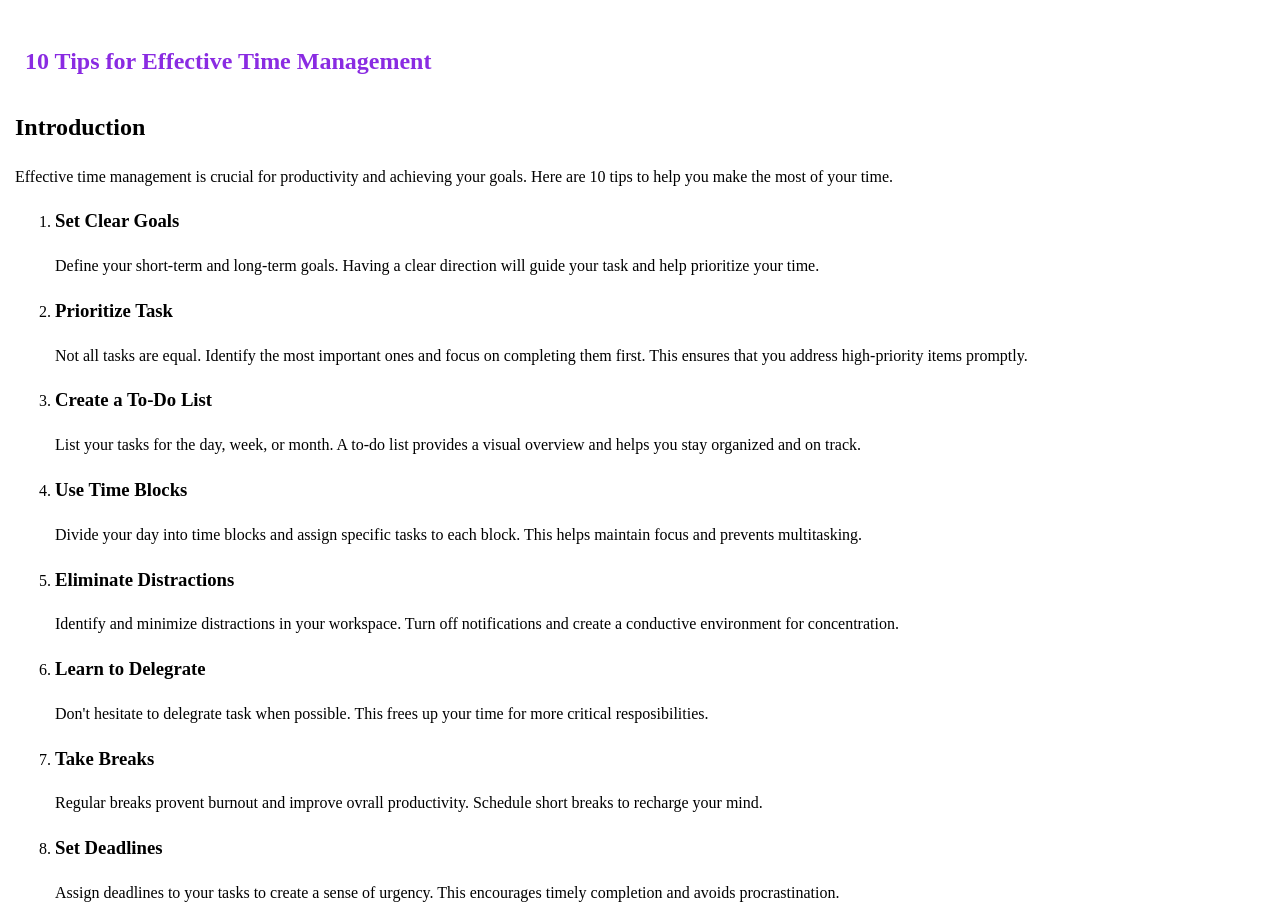
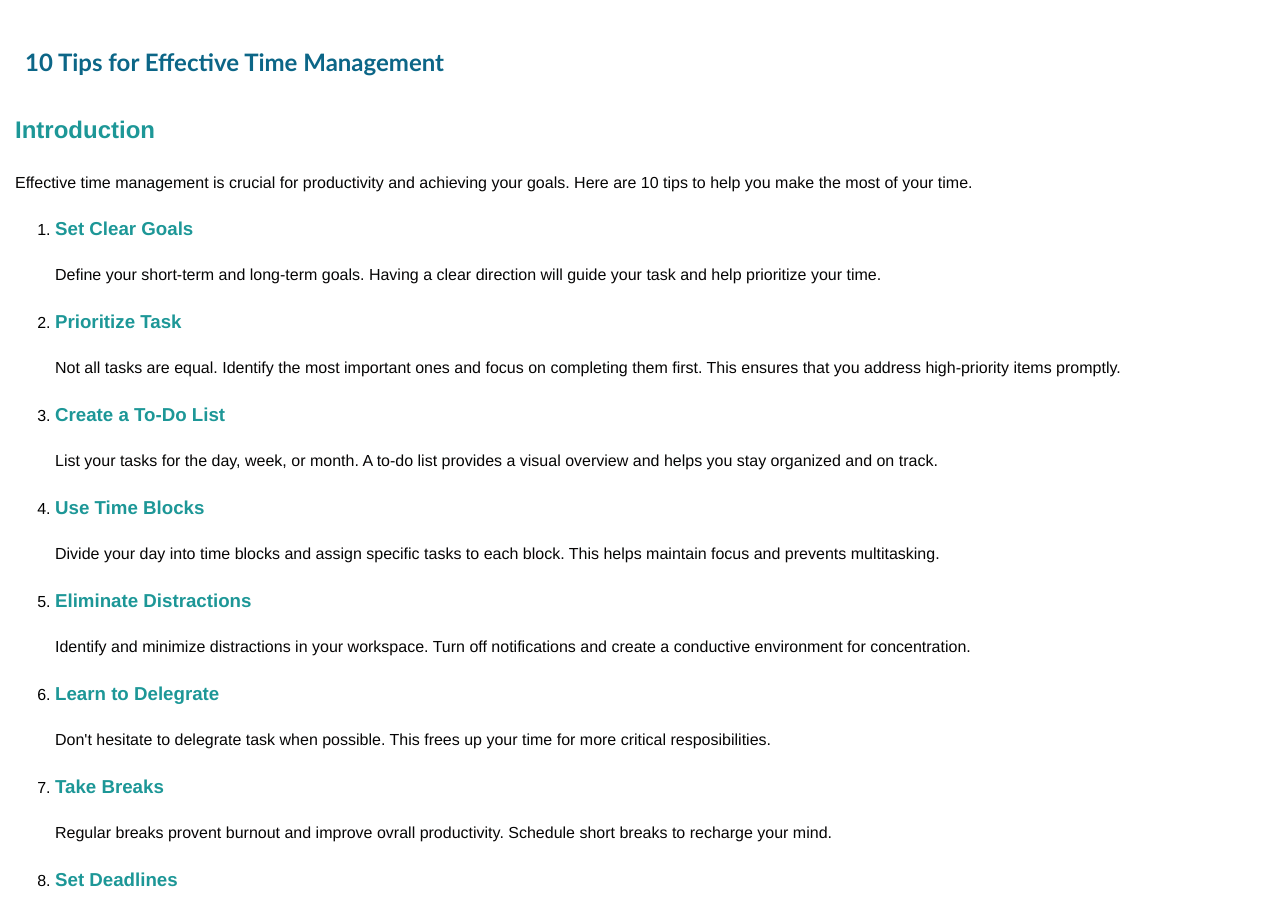
Before and after one commit to JeddaKidlongan/221451882-WebApp, a plain HTML site: page timemgmt.html in a window 1280 px wide. Shown: the top 908 px of the page. Drawn offline with Linux system fonts and the light colour scheme.

Commit message:
modifying my existing HTML file(timemgmt.html)

```diff
--- a/css/sty.css
+++ b/css/sty.css
@@ -1,9 +1,24 @@
 body{
+   font-family: 'Franklin Gothic Medium', 'Arial Narrow', Arial, sans-serif;
    margin-left: 10px;
-   line-height: 1.5 ;
+   line-height: 1.6;
+   margin: 1;
    padding: 5px;
 }
 h1{
-   color:blueviolet;
+   font-family: 'Gill Sans', 'Gill Sans MT', Calibri, 'Trebuchet MS', sans-serif;
+   color:rgb(12, 102, 135);
    padding: 10px;
 }
+h2{
+   color: rgb(29, 151, 151);
+}
+h3{
+   color: rgb(29, 151, 151);
+}
+p{
+   color: #060505;
+}
+ol{
+   list-style-type: decimal;
+}
```
